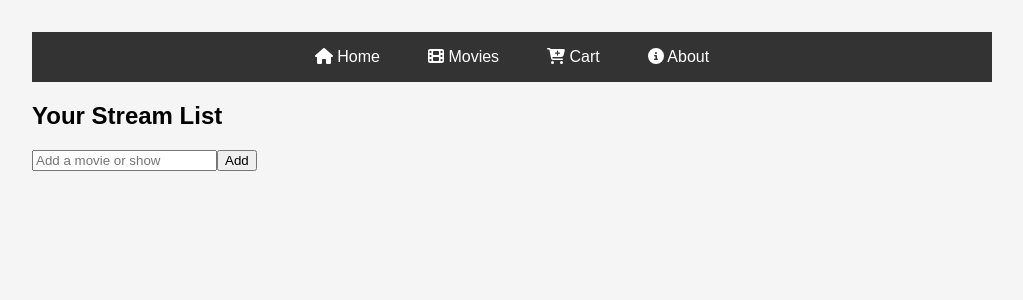
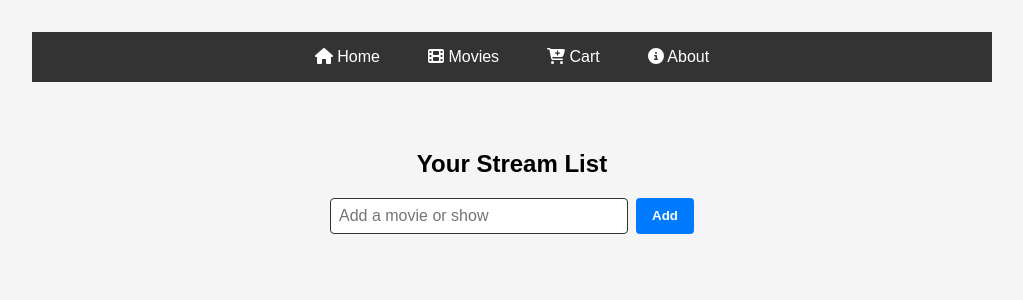
Before and after one commit to Sindx/streamlist, a React (Create React App) app: page / in a window 1280 px wide. Shown: the top 300 px of the page, without its empty margins (128-1151 px from the left). Built offline with nearby package versions, Linux system fonts and the light colour scheme.

Commit message:
Update StreamList.css

```diff
--- a/src/components/StreamList.css
+++ b/src/components/StreamList.css
@@ -1,55 +1,65 @@
-.stream-list {
-  width: 60%;
-  margin: 0 auto;
-  padding: 20px;
+.streamlist-container {
+  display: flex;
+  flex-direction: column;
+  align-items: center;
+  margin-top: 2rem;
+  padding: 1rem;
   background-color: #f5f5f5;
-  border-radius: 8px;
+  min-height: 100vh;
 }
 
-.stream-list h2 {
-  text-align: center;
-  margin-bottom: 20px;
+.input-group {
+  display: flex;
+  gap: 0.5rem;
+  margin-bottom: 1.5rem;
 }
 
-.stream-list form {
-  display: flex;
-  justify-content: center;
-  gap: 10px;
-  margin-bottom: 20px;
+.input-group input {
+  padding: 0.5rem;
+  font-size: 1rem;
+  width: 280px;
+  border: 1px solid #333;
+  border-radius: 4px;
 }
 
-.stream-list input {
-  padding: 10px;
-  width: 300px;
-}
-
-.stream-list button {
-  padding: 10px;
+.input-group button {
+  padding: 0.5rem 1rem;
   background-color: #007bff;
-  color: #fff;
   border: none;
+  color: white;
+  font-weight: bold;
+  border-radius: 4px;
   cursor: pointer;
 }
 
-.stream-list button:hover {
+.streamlist-ul {
+  list-style: none;
+  padding: 0;
+  width: 100%;
+  max-width: 700px;
+}
+
+.streamlist-item {
+  display: flex;
+  justify-content: space-between;
+  align-items: center;
+  background: #fff;
+  margin-bottom: 10px;
+  padding: 0.75rem 1rem;
+  border-radius: 6px;
+  box-shadow: 0 0 5px rgba(0, 0, 0, 0.1);
+}
+
+.action-icons button {
+  margin-left: 8px;
+  background-color: #007bff;
+  border: none;
+  color: white;
+  padding: 0.5rem;
+  border-radius: 4px;
+  cursor: pointer;
+}
+
+.action-icons button:hover {
   background-color: #0056b3;
 }
-
-.stream-list ul {
-  list-style-type: none;
-  padding: 0;
-}
-
-.stream-list li {
-  display: flex;
-  justify-content: space-between;
-  padding: 10px;
-  background-color: #fff;
-  margin-bottom: 5px;
-  border-radius: 5px;
-}
-
-.completed {
-  text-decoration: line-through;
-  color: gray;
-}
```
